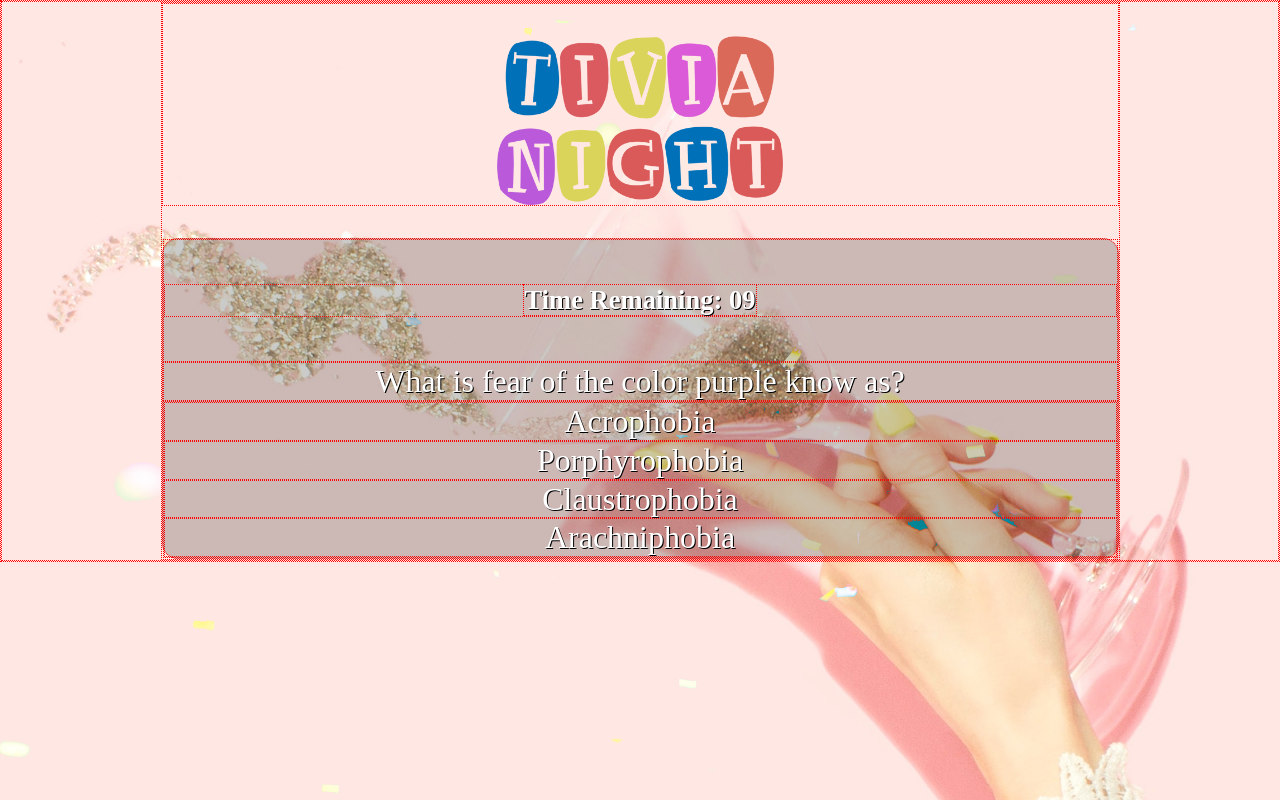
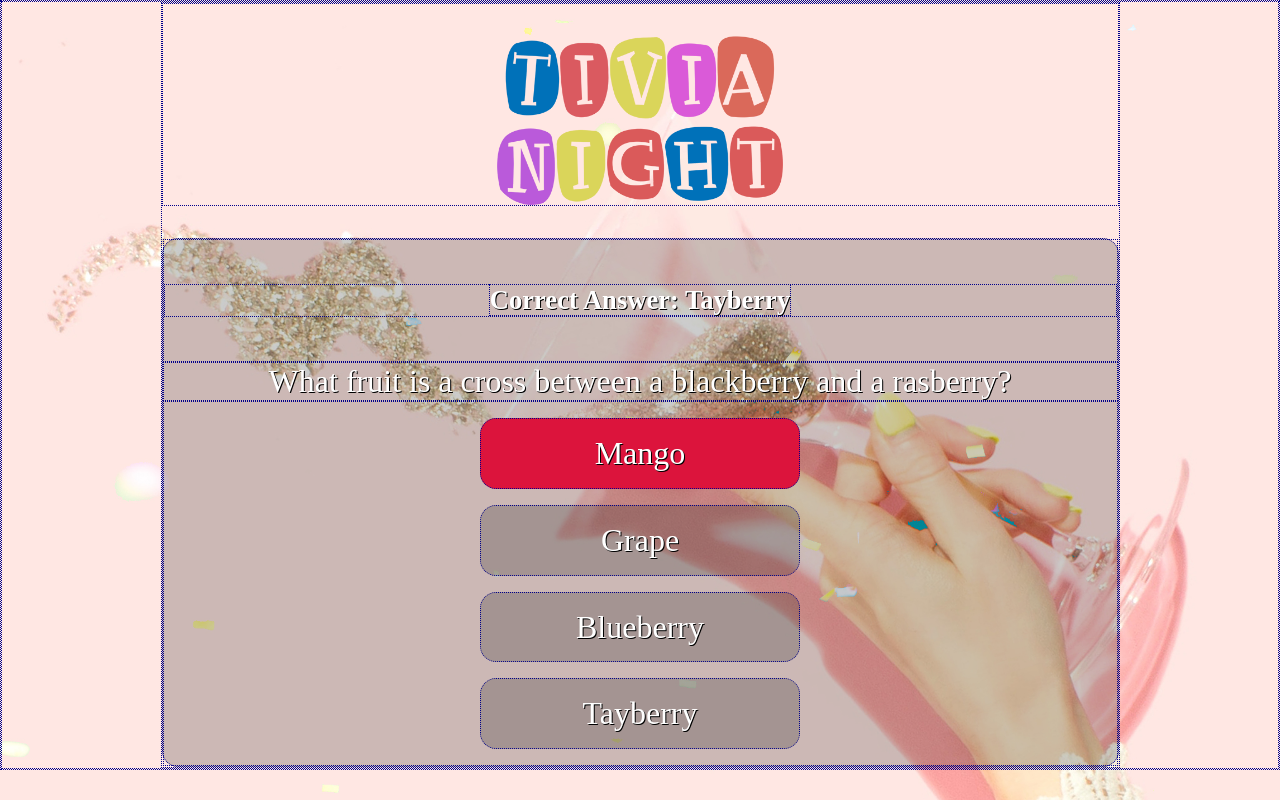
Before and after one commit to adamnorton2024/TriviaGame, a plain HTML site: page index.html in a window 1280 px wide. Both pictures are taken after a click on the element "Mango". Drawn offline with nearby package versions, Linux system fonts and the light colour scheme.

Commit message:
background of buttons change on hover, as well as show either red or green once you click to denote right or wrong answer.

```diff
--- a/assets/css/style.css
+++ b/assets/css/style.css
@@ -1,5 +1,5 @@
 * {
-    border: 1px dotted red;
+    border: 1px dotted darkblue;
 }
 
 html {
@@ -33,3 +33,32 @@ html {
     border-radius: 1em;
 
 }
+
+.answer {
+    width: 30%;
+    margin-left: auto;
+    margin-right: auto;
+    width: 30%;
+    padding: 1rem;
+    border-radius: 1rem;
+    margin-top: 1rem;
+    margin-bottom: 1rem;
+    border: 2px solid pink);
+    background-color:rgba(0, 0, 0, 0.2);
+}
+
+.answer:hover {
+    background-color: rgba(255,192,203, 0.5);
+}
+
+.correct-answer {
+    background-color: green;
+}
+
+.wrong-answer {
+    background-color: crimson;
+}
+
+.times-up {
+    color: crimson;
+}
--- a/assets/javascript/app.js
+++ b/assets/javascript/app.js
@@ -5,10 +5,12 @@ var questions = [{ q: "What fruit is a cross between a blackberry and a rasberry
 var correct = 0;
 var incorrect = 0;
 
-var resetTimer = 11;
+var resetResultTimer = 4;
+var resetQuestionTimer = 11;
 var timer;
 var intervalId;
 var clockRunning = false;
+
 
 var questionNumber = 0;
 var answersArr = [];
@@ -19,16 +21,40 @@ $(document).ready(function() {
 
     nextQuestion();
 
-    $('text-start-game').on("click", startGame);
-    $('.answer').on("click", checkAnswer);
+    //$('text-start-game').on("click", startGame);
+
 
  });
 
- function startGame(){
+ function chooseAnswer(){
+     $('.answer').on("click", checkAnswer);
+ };
 
-    $('#question-div').text(questions[questionNumber].q);
+function checkAnswer() {
+    stopTimer();
+    if ($(this).text() === questions[questionNumber].ca) {
+        console.log("Correct!");
+        correct++;
+        $(this).addClass("correct-answer");
+        $('#timer').text("Correct!");
+    } else {
+        console.log("Wrong");
+        incorrect++;
+        $(this).addClass("wrong-answer");
+        $('#timer').text("Correct Answer: " + questions[questionNumber].ca);
 
- };
+    }
+
+    startResultTimer();
+
+
+};
+
+//  function startGame(){
+
+//     $('#question-div').text(questions[questionNumber].q);
+
+//  };
 
  function nextQuestion() {
 
@@ -57,35 +83,29 @@ $(document).ready(function() {
          console.log(randomizedAnswers[j]);
      }
 
-     startTimer();
-
+     startQuestionTimer();
+     chooseAnswer();
  };
 
- function checkAnswer(){
-    stopTimer();
-    if($(this).text() === questions[questionNumber].ca){
-        console.log("Correct!");
-        correct++;
-    } else {
-        console.log("Wrong");
-        incorrect++;
-    }
-    questionNumber++;
-    //reset arrays to empty to ready for Next Question Function.
-    answersArr = [];
-    randomizedAnswers = []
-    if(questionNumber < 10){
-        nextQuestion();
-    } else {
-        console.log("Game Over!");
-    }
 
- };
 
-function startTimer(){
-    timer = resetTimer;
+
+function startQuestionTimer(){
+
+        timer = resetQuestionTimer;
+
     if(!clockRunning){
-        intervalId = setInterval(count, 1000);
+        intervalId = setInterval(countQuestion, 1000);
+        clockRunning = true;
+    };
+};
+
+function startResultTimer() {
+
+    timer = resetResultTimer;
+
+    if (!clockRunning) {
+        intervalId = setInterval(countResult, 1000);
         clockRunning = true;
     };
 };
@@ -95,17 +115,40 @@ function stopTimer(){
     clockRunning = false;
 }
 
-function count(){
+function countQuestion(){
     timer--;
 
         if (timer < 10) {
             $('#timer').text("Time Remaining: 0" + timer);
             if (timer === 0){
                 stopTimer();
-                $('#timer').text("Times Up!").css("color", "red");
+                outOfTime();
             }
         } else {
             $('#timer').text("Time Remaining:" + timer);
             console.log(timer);
         };
 };
+
+function countResult() {
+    timer--;
+
+    if(timer === 0){
+        questionNumber++;
+        //reset arrays to empty to ready for Next Question Function.
+        answersArr = [];
+        randomizedAnswers = []
+        $('.correct-answer').removeClass("correct-answer");
+        $('.wrong-answer').removeClass("wrong-answer");
+        if(questionNumber < 10){
+            nextQuestion();
+        } else {
+            console.log("Game Over!");
+        }
+    }
+};
+
+function outOfTime(){
+    $("#timer").addClass("times-up");
+    $('#timer').text("Times Up!");
+}
```
